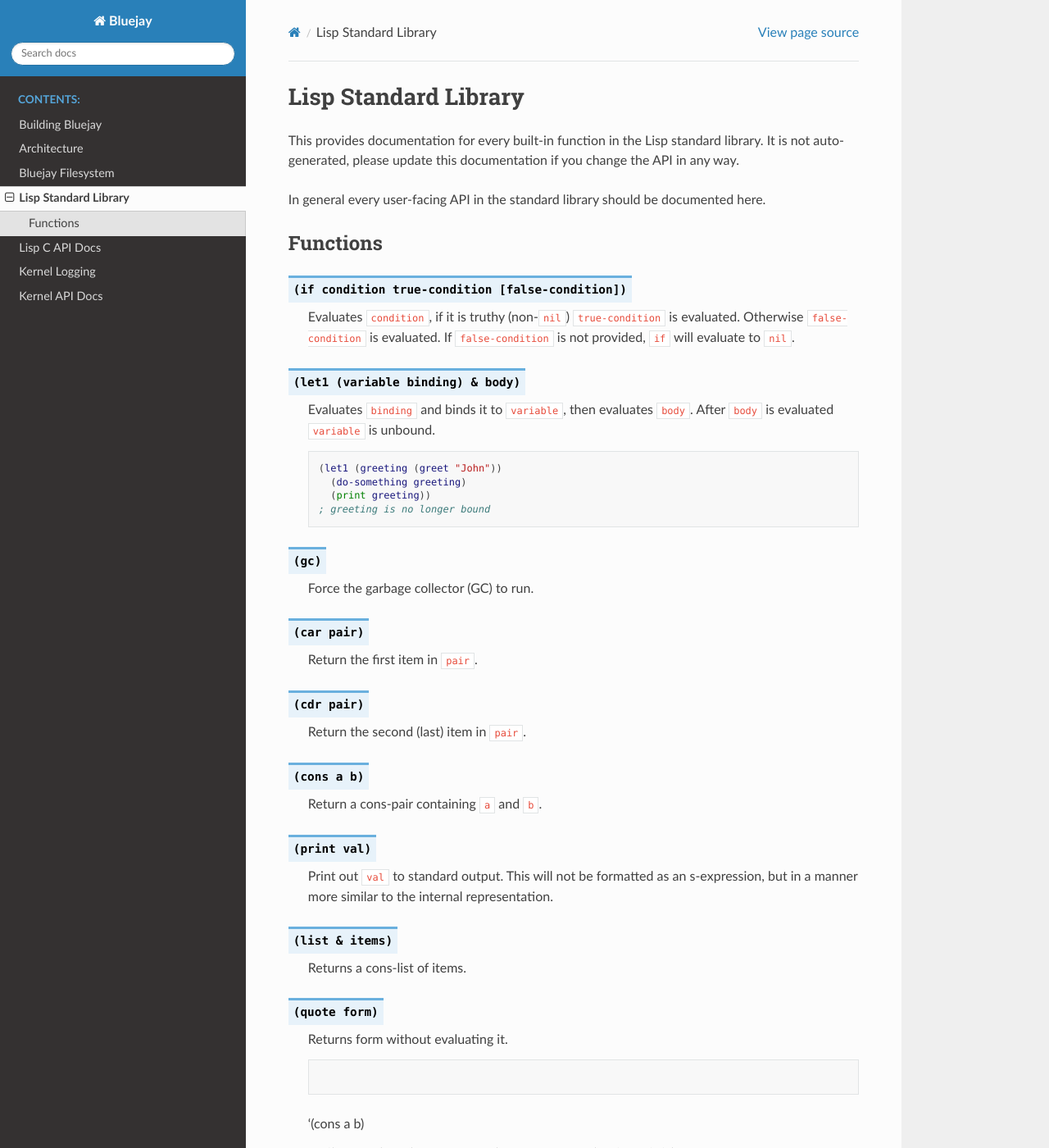
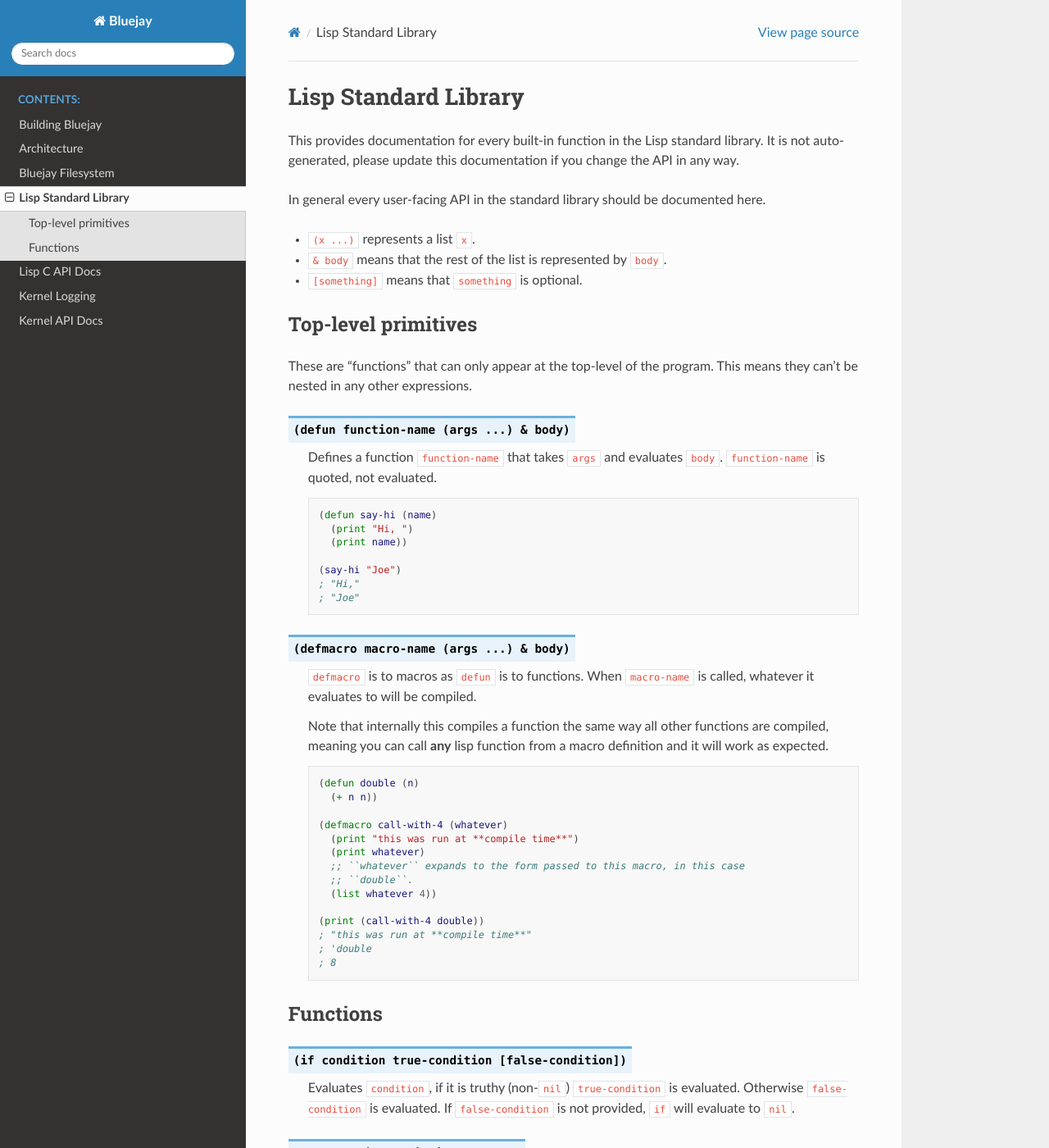
Before and after one commit to swissChili/bluejay, a Sphinx documentation site: the page built from doc/lisp-std.rst, in a window 1280 px wide and 1400 px high. Shown: the whole window at 82% size. Built offline with Sphinx 7.4.7 and the Read the Docs theme 2.0.0, drawn with Linux system fonts in a browser that asks for light colours; some of the changed text lies outside the part shown.

Commit message:
Update lisp docs

```diff
--- /dev/null
+++ b/doc/_static/custom.css
@@ -0,0 +1,3 @@
+.pre {
+   font-family:SFMono-Regular,Menlo,Monaco,Consolas,Liberation Mono,Courier New,Courier,monospace;
+}
--- a/doc/conf.py
+++ b/doc/conf.py
@@ -30,3 +30,6 @@
 html_theme = 'sphinx_rtd_theme'
 
 html_static_path = ['_static']
+
+def setup(app):
+	app.add_stylesheet('custom.css')
--- a/doc/lisp-std.rst
+++ b/doc/lisp-std.rst
@@ -7,6 +7,57 @@
 
 In general every user-facing API in the standard library should be documented
 here.
+
+- ``(x ...)`` represents a list ``x``.
+- ``& body`` means that the rest of the list is represented by ``body``.
+- ``[something]`` means that ``something`` is optional.
+
+Top-level primitives
+--------------------
+
+These are "functions" that can only appear at the top-level of the program. This
+means they can't be nested in any other expressions.
+
+.. function:: (defun function-name (args ...) & body)
+
+    Defines a function ``function-name`` that takes ``args`` and evaluates
+    ``body``. ``function-name`` is quoted, not evaluated.
+
+    .. code-block:: lisp
+
+        (defun say-hi (name)
+          (print "Hi, ")
+          (print name))
+
+        (say-hi "Joe")
+        ; "Hi,"
+        ; "Joe"
+
+.. function:: (defmacro macro-name (args ...) & body)
+
+    ``defmacro`` is to macros as ``defun`` is to functions. When ``macro-name``
+    is called, whatever it evaluates to will be compiled.
+
+    Note that internally this compiles a function the same way all other
+    functions are compiled, meaning you can call **any** lisp function from a
+    macro definition and it will work as expected.
+
+    .. code-block:: Lisp
+
+        (defun double (n)
+          (+ n n))
+
+        (defmacro call-with-4 (whatever)
+          (print "this was run at **compile time**")
+          (print whatever)
+          ;; ``whatever`` expands to the form passed to this macro, in this case
+          ;; ``double``.
+          (list whatever 4))
+
+        (print (call-with-4 double))
+        ; "this was run at **compile time**"
+        ; 'double
+        ; 8
 
 Functions
 ---------
@@ -37,9 +88,17 @@
 
 	Return the first item in ``pair``.
 
+    .. code-block:: lisp
+
+        (car (cons 'a 'b)) ;=> 'a
+
 .. function:: (cdr pair)
 
 	Return the second (last) item in ``pair``.
+
+    .. code-block:: lisp
+
+        (cdr (cons 'a 'b)) ;=> 'b
 
 .. function:: (cons a b)
 
@@ -54,12 +113,17 @@
 
     Returns a cons-list of items.
 
+    .. code-block:: lisp
+
+        (list 1 2 3)
+        ; is the same as
+        (cons 1 (cons 2 (cons 3 nil)))
+
 .. function:: (quote form)
 
     Returns form without evaluating it.
 
     .. code-block:: lisp
-    '(cons a b)
 
         '(cons a b)
         ; or
```
